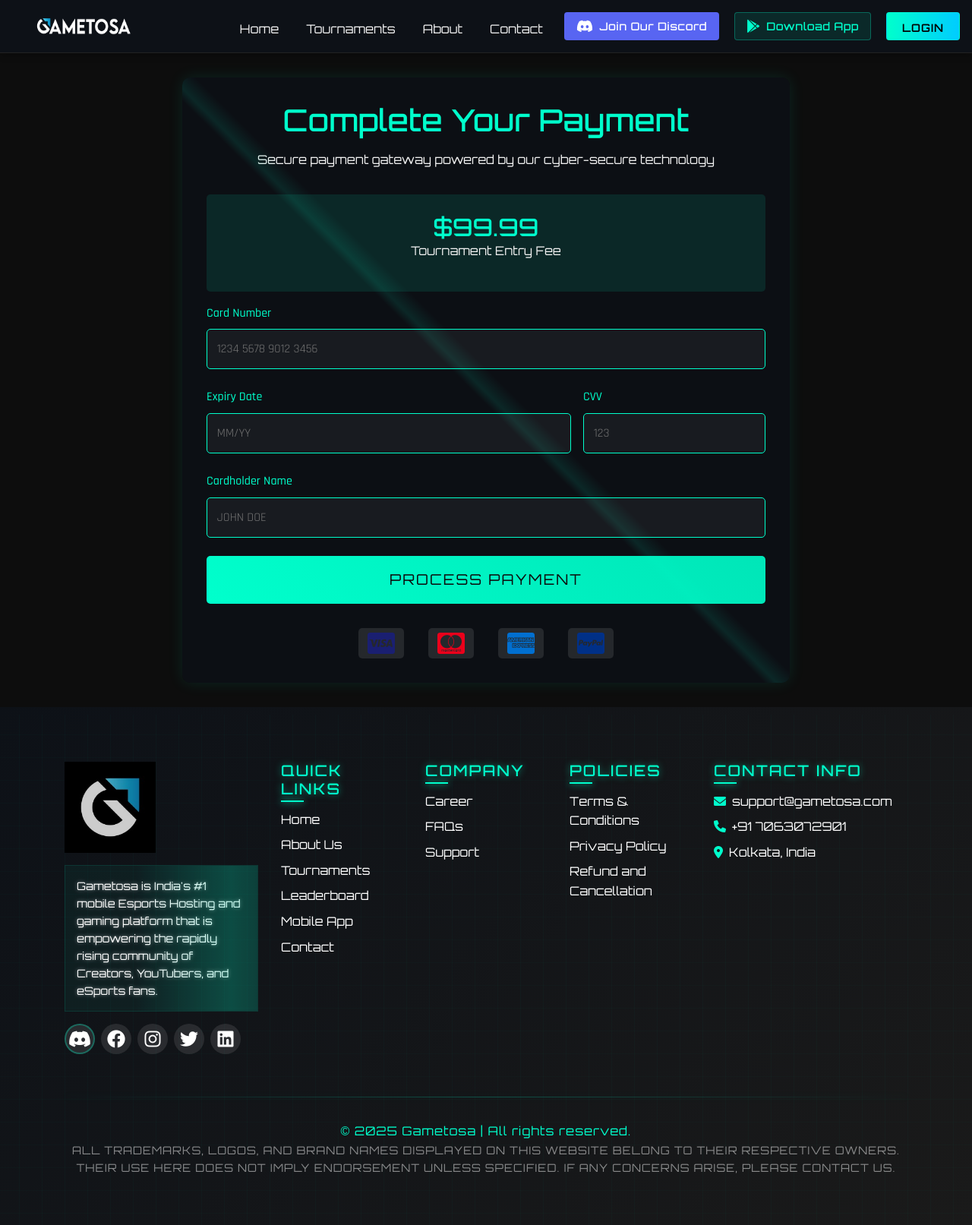
After one commit to Abhishek-Royy/gametosa-paid-tour, a PHP site: page /payment.php in a window 1280 px wide. The commit adds this page. Shown: the whole page at 76% size. Run offline with PHP 8.4, Linux system fonts and the light colour scheme.

Commit message:
payment page add

```diff
--- /dev/null
+++ b/payment.php
@@ -0,0 +1,289 @@
+<?php
+session_start();
+include('includes/header.php');
+?>
+
+<!-- Add required CSS libraries -->
+<link href="https://unpkg.com/aos@2.3.1/dist/aos.css" rel="stylesheet">
+<link href="https://fonts.googleapis.com/css2?family=Orbitron:wght@400;500;600;700&display=swap" rel="stylesheet">
+<link href="https://fonts.googleapis.com/css2?family=Rajdhani:wght@300;400;500;600;700&display=swap" rel="stylesheet">
+<link rel="stylesheet" href="https://cdnjs.cloudflare.com/ajax/libs/font-awesome/6.0.0/css/all.min.css">
+
+<style>
+/* Payment Page Specific Styles */
+.payment-container {
+    max-width: 800px;
+    margin: 2rem auto;
+    padding: 2rem;
+    background: rgba(13, 17, 23, 0.8);
+    border-radius: 10px;
+    box-shadow: 0 0 20px rgba(0, 255, 204, 0.1);
+    position: relative;
+    overflow: hidden;
+}
+
+.payment-container::before {
+    content: '';
+    position: absolute;
+    top: 0;
+    left: 0;
+    right: 0;
+    bottom: 0;
+    background: linear-gradient(45deg, transparent 48%, var(--primary) 49%, transparent 51%);
+    opacity: 0.1;
+    pointer-events: none;
+}
+
+.payment-header {
+    text-align: center;
+    margin-bottom: 2rem;
+}
+
+.payment-header h1 {
+    color: var(--primary);
+    font-family: 'Orbitron', sans-serif;
+    font-size: 2.5rem;
+    margin-bottom: 1rem;
+}
+
+.payment-form {
+    display: grid;
+    gap: 1.5rem;
+}
+
+.form-group {
+    position: relative;
+}
+
+.form-group label {
+    display: block;
+    color: var(--primary);
+    margin-bottom: 0.5rem;
+    font-family: 'Rajdhani', sans-serif;
+    font-weight: 500;
+}
+
+.form-group input {
+    width: 100%;
+    padding: 0.8rem;
+    background: rgba(255, 255, 255, 0.05);
+    border: 1px solid var(--primary);
+    border-radius: 5px;
+    color: #fff;
+    font-family: 'Rajdhani', sans-serif;
+    transition: all 0.3s ease;
+}
+
+.form-group input:focus {
+    outline: none;
+    box-shadow: 0 0 10px rgba(0, 255, 204, 0.3);
+}
+
+.card-details {
+    display: grid;
+    grid-template-columns: 2fr 1fr;
+    gap: 1rem;
+}
+
+.payment-amount {
+    text-align: center;
+    padding: 1.5rem;
+    background: rgba(0, 255, 204, 0.1);
+    border-radius: 5px;
+    margin-bottom: 1rem;
+}
+
+.payment-amount h2 {
+    color: var(--primary);
+    font-family: 'Orbitron', sans-serif;
+    font-size: 2rem;
+    margin: 0;
+}
+
+.pay-button {
+    background: linear-gradient(45deg, var(--primary), var(--primary-dark));
+    color: var(--dark);
+    padding: 1rem 2rem;
+    border: none;
+    border-radius: 5px;
+    font-family: 'Orbitron', sans-serif;
+    font-size: 1.2rem;
+    cursor: pointer;
+    transition: all 0.3s ease;
+    text-transform: uppercase;
+    letter-spacing: 2px;
+}
+
+.pay-button:hover {
+    transform: translateY(-2px);
+    box-shadow: 0 5px 15px rgba(0, 255, 204, 0.3);
+}
+
+.payment-methods {
+    display: flex;
+    justify-content: center;
+    gap: 2rem;
+    margin-top: 2rem;
+}
+
+.payment-method {
+    width: 60px;
+    height: 40px;
+    background: rgba(255, 255, 255, 0.1);
+    border-radius: 5px;
+    display: flex;
+    align-items: center;
+    justify-content: center;
+    transition: all 0.3s ease;
+}
+
+.payment-method i {
+    font-size: 2rem;
+    color: #fff;
+    transition: all 0.3s ease;
+}
+
+.payment-method:hover {
+    background: rgba(0, 255, 204, 0.2);
+    transform: translateY(-2px);
+}
+
+.payment-method:hover i {
+    color: var(--primary);
+}
+
+/* Specific colors for payment icons */
+.payment-method .fa-cc-visa {
+    color: #1a1f71;
+}
+
+.payment-method .fa-cc-mastercard {
+    color: #eb001b;
+}
+
+.payment-method .fa-cc-amex {
+    color: #016fd0;
+}
+
+.payment-method .fa-cc-paypal {
+    color: #003087;
+}
+
+/* Responsive Design */
+@media (max-width: 768px) {
+    .payment-container {
+        margin: 1rem;
+        padding: 1.5rem;
+    }
+
+    .card-details {
+        grid-template-columns: 1fr;
+    }
+
+    .payment-header h1 {
+        font-size: 2rem;
+    }
+}
+
+@media (max-width: 480px) {
+    .payment-container {
+        margin: 0.5rem;
+        padding: 1rem;
+    }
+
+    .payment-header h1 {
+        font-size: 1.5rem;
+    }
+
+    .payment-methods {
+        flex-wrap: wrap;
+    }
+}
+</style>
+
+<div class="payment-container" data-aos="fade-up">
+    <div class="payment-header">
+        <h1>Complete Your Payment</h1>
+        <p>Secure payment gateway powered by our cyber-secure technology</p>
+    </div>
+
+    <div class="payment-amount">
+        <h2>$99.99</h2>
+        <p>Tournament Entry Fee</p>
+    </div>
+
+    <form class="payment-form" id="paymentForm" method="POST" action="process_payment.php">
+        <div class="form-group">
+            <label for="cardNumber">Card Number</label>
+            <input type="text" id="cardNumber" name="cardNumber" placeholder="1234 5678 9012 3456" maxlength="19" required>
+        </div>
+
+        <div class="card-details">
+            <div class="form-group">
+                <label for="expiryDate">Expiry Date</label>
+                <input type="text" id="expiryDate" name="expiryDate" placeholder="MM/YY" maxlength="5" required>
+            </div>
+            <div class="form-group">
+                <label for="cvv">CVV</label>
+                <input type="text" id="cvv" name="cvv" placeholder="123" maxlength="3" required>
+            </div>
+        </div>
+
+        <div class="form-group">
+            <label for="cardName">Cardholder Name</label>
+            <input type="text" id="cardName" name="cardName" placeholder="JOHN DOE" required>
+        </div>
+
+        <button type="submit" class="pay-button">Process Payment</button>
+    </form>
+
+    <div class="payment-methods">
+        <div class="payment-method">
+            <i class="fab fa-cc-visa"></i>
+        </div>
+        <div class="payment-method">
+            <i class="fab fa-cc-mastercard"></i>
+        </div>
+        <div class="payment-method">
+            <i class="fab fa-cc-amex"></i>
+        </div>
+        <div class="payment-method">
+            <i class="fab fa-cc-paypal"></i>
+        </div>
+    </div>
+</div>
+
+<script src="https://unpkg.com/aos@2.3.1/dist/aos.js"></script>
+<script>
+document.addEventListener('DOMContentLoaded', function() {
+    AOS.init();
+
+    const cardNumber = document.getElementById('cardNumber');
+    const expiryDate = document.getElementById('expiryDate');
+
+    // Format card number
+    cardNumber.addEventListener('input', function(e) {
+        let value = e.target.value.replace(/\D/g, '');
+        value = value.replace(/(\d{4})/g, '$1 ').trim();
+        e.target.value = value;
+    });
+
+    // Format expiry date
+    expiryDate.addEventListener('input', function(e) {
+        let value = e.target.value.replace(/\D/g, '');
+        if (value.length >= 2) {
+            value = value.slice(0,2) + '/' + value.slice(2);
+        }
+        e.target.value = value;
+    });
+
+    // Form submission
+    document.getElementById('paymentForm').addEventListener('submit', function(e) {
+        e.preventDefault();
+        // Add your payment processing logic here
+        alert('Payment processing...');
+    });
+});
+</script>
+
+<?php include('includes/footer.php'); ?>
```
Also changed, not shown: game-rgn/registration.js (+10 -10 lines), game-rgn/registration.php (+32 -6 lines).
